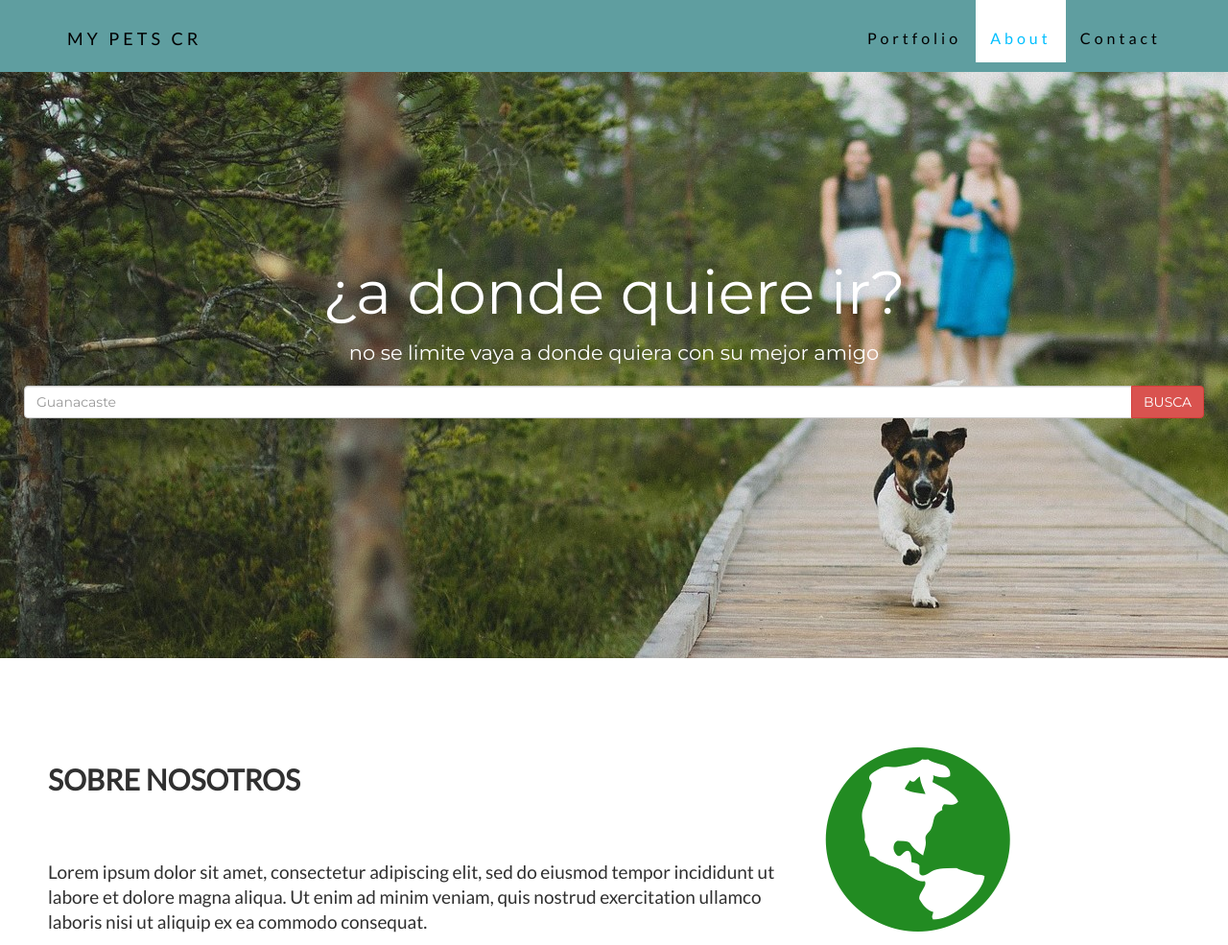
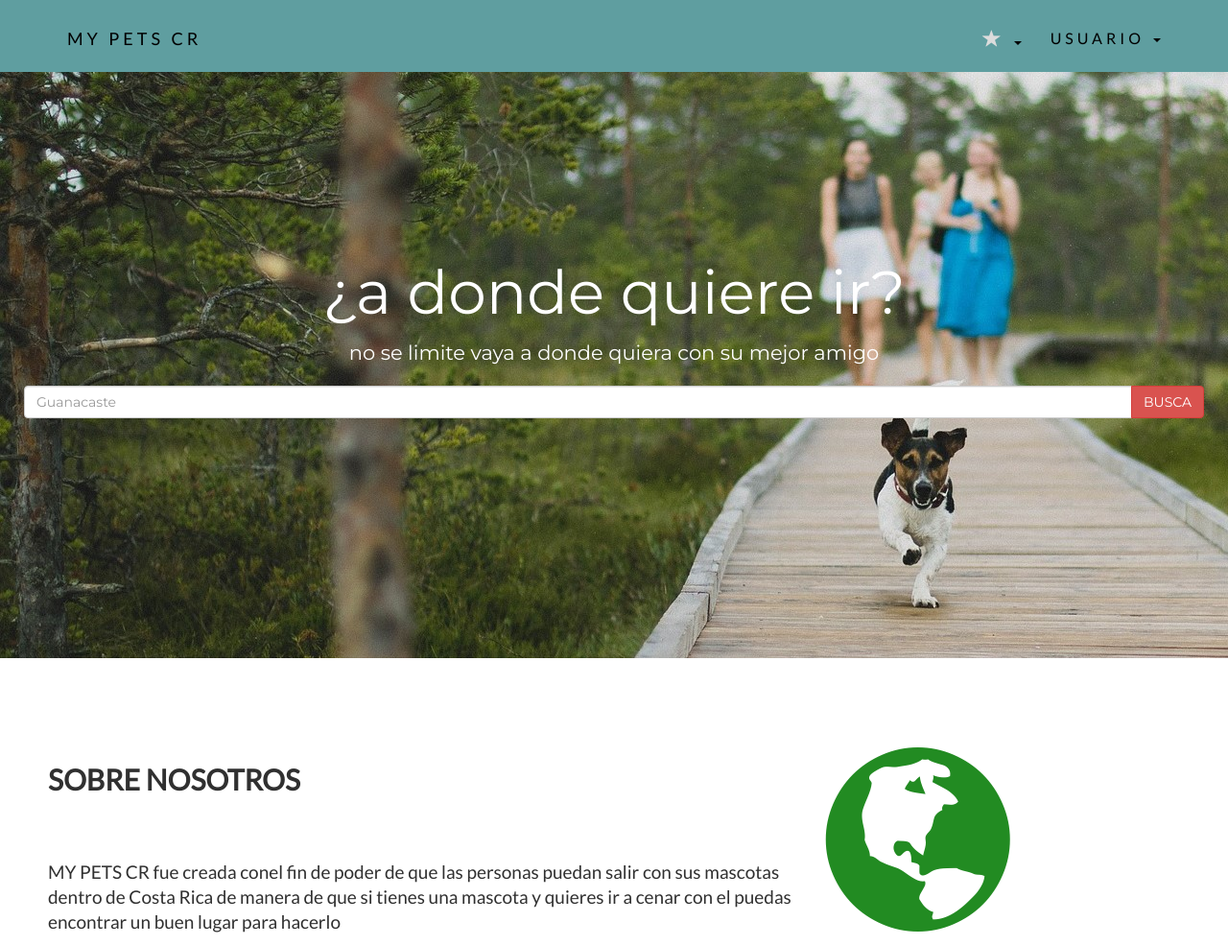
Before and after one commit to marivargasb/mypetscr, a plain HTML site: page parte2/incio.html in a window 1280 px wide. Shown: the top 985 px of the page at 96% size. Drawn offline with nearby package versions, Linux system fonts and the light colour scheme; files whose address does not match are found by name.

Commit message:
pagina inicio
casi lista

```diff
--- a/parte2/css/estilos-inicio.css
+++ b/parte2/css/estilos-inicio.css
@@ -4,7 +4,7 @@
       color: #818181;
   }
   h2 {
-      font-size: 30px;
+      font-size: px;
       text-transform: uppercase;
       color: #303030;
       font-weight: 600;
@@ -17,6 +17,11 @@
       font-weight: 400;
       margin-bottom: 30px;
   }
+
+
+
+
+
   .jumbotron {
 
  background: url('C:/Users/mariv/Documents/GitHub/mypetscr/img/caminass.jpg'  );
@@ -30,7 +35,12 @@
   }
 
 
+.estrella{
 
+    font-size:19px;
+     color: gainsboro;
+     font-weight: lighter;
+}
 
 
 
@@ -70,13 +80,11 @@
 
   }
 /* TITULO LOGO */
-.navbar-brand{
 
-
-}
   .navbar li a, .navbar .navbar-brand {
   padding-top: 30px;
       color: black !important;
+
   }
   .navbar-nav li a:hover, .navbar-nav li.active a {
       color: deepskyblue!important;
@@ -94,6 +102,7 @@
   .slideanim {visibility:hidden;}
   .slide {
       animation-name: slide;
+
       -webkit-animation-name: slide;
       animation-duration: 1s;
       -webkit-animation-duration: 1s;
@@ -106,13 +115,13 @@
     }
     100% {
       opacity: 1;
-      transform: translateY(0%);
+      transform: translateY(70%);
     }
   }
   @-webkit-keyframes slide {
     0% {
       opacity: 0;
-      -webkit-transform: translateY(70%);
+      -webkit-transform: translateY(0%);
     }
     100% {
       opacity: 1;
@@ -123,6 +132,7 @@
     .col-sm-4 {
       text-align: center;
       margin: 25px 0;
+
     }
     .btn-lg {
         width: 100%;
--- a/parte2/incio.html
+++ b/parte2/incio.html
@@ -35,20 +35,29 @@
         </div>
         <!-- Collect the nav links, forms, and other content for toggling -->
         <div class="collapse navbar-collapse" id="bs-example-navbar-collapse-1">
+
             <ul class="nav navbar-nav navbar-right">
-                <li class="hidden">
-                    <a href="#page-top"></a>
-                </li>
-                <li class="page-scroll">
-                    <a href="#portfolio">Portfolio</a>
-                </li>
-                <li class="page-scroll">
-                    <a href="#about">About</a>
-                </li>
-                <li class="page-scroll">
-                    <a href="#contact">Contact</a>
-                </li>
-            </ul>
+
+      <li class="dropdown">
+        <a class="dropdown-toggle" data-toggle="dropdown" href="#">   <span class="		glyphicon glyphicon-star estrella "></span>
+        <span class="caret"></span></a>
+        <ul class="dropdown-menu">
+          <li><a href="#">Page 1-1</a></li>
+          <li><a href="#">Page 1-2</a></li>
+          <li><a href="#">Page 1-3</a></li>
+        </ul>
+      </li>
+
+         <li class="dropdown">
+        <a class="dropdown-toggle" data-toggle="dropdown" href="#">USUARIO
+        <span class="caret"></span></a>
+        <ul class="dropdown-menu">
+              <li><a href="#"><span class="glyphicon glyphicon-user"></span> Sign Up</a></li>
+      <li><a href="#"><span class="glyphicon glyphicon-log-in"></span> Login</a></li>
+        </ul>
+      </li>
+
+    </ul>
         </div>
         <!-- /.navbar-collapse -->
     </div>
@@ -74,7 +83,7 @@
   <div class="row">
     <div class="col-sm-8">
       <h2>SOBRE NOSOTROS</h2><br>
-      <h4>Lorem ipsum dolor sit amet, consectetur adipiscing elit, sed do eiusmod tempor incididunt ut labore et dolore magna aliqua. Ut enim ad minim veniam, quis nostrud exercitation ullamco laboris nisi ut aliquip ex ea commodo consequat.</h4><br>
+      <h4>MY PETS CR fue creada conel fin de poder de que las personas puedan salir con sus mascotas dentro de Costa Rica de manera de que si tienes una mascota y quieres ir a cenar con el puedas encontrar un buen lugar para hacerlo</h4><br>
       <p>Lorem ipsum dolor sit amet, consectetur adipiscing elit, sed do eiusmod tempor incididunt ut labore et dolore magna aliqua. Ut enim ad minim veniam, quis nostrud exercitation ullamco laboris nisi ut aliquip ex ea commodo consequat. Excepteur sint occaecat cupidatat non proident, sunt in culpa qui officia deserunt mollit anim id est laborum consectetur adipiscing elit, sed do eiusmod tempor incididunt ut labore et dolore magna aliqua. Ut enim ad minim veniam, quis nostrud exercitation ullamco laboris nisi ut aliquip ex ea commodo consequat.</p>
       <br><button class="btn btn-default btn-lg">Get in Touch</button>
 
```
